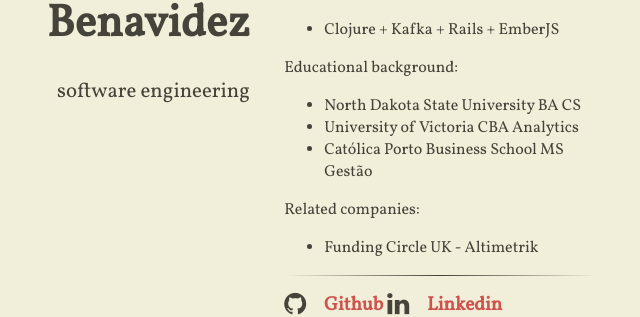
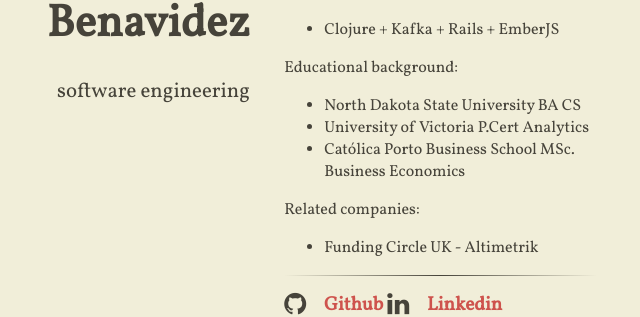
Before and after one commit to nestorbenavidez/shortkingstories.github.io, a Jekyll site: the page built from index.html, in a window 1280 px wide. Shown: the part 305-622 px from the top of the page, without its empty margins (383-1023 px from the left). Built offline with Jekyll 4.4.1, drawn with Linux system fonts in a browser that asks for light colours; nearby versions of some CDN libraries.

Commit message:
Update content.html

```diff
--- a/_includes/content.html
+++ b/_includes/content.html
@@ -10,8 +10,8 @@
 <p>Educational background:</p>
 <ul>
   <li>North Dakota State University BA CS</li>
-  <li>University of Victoria CBA Analytics</li>
-  <li>Católica Porto Business School MS Gestão</li>
+  <li>University of Victoria P.Cert Analytics</li>
+  <li>Católica Porto Business School MSc. Business Economics </li>
 </ul>
 
 <p>Related companies:</p>
```
